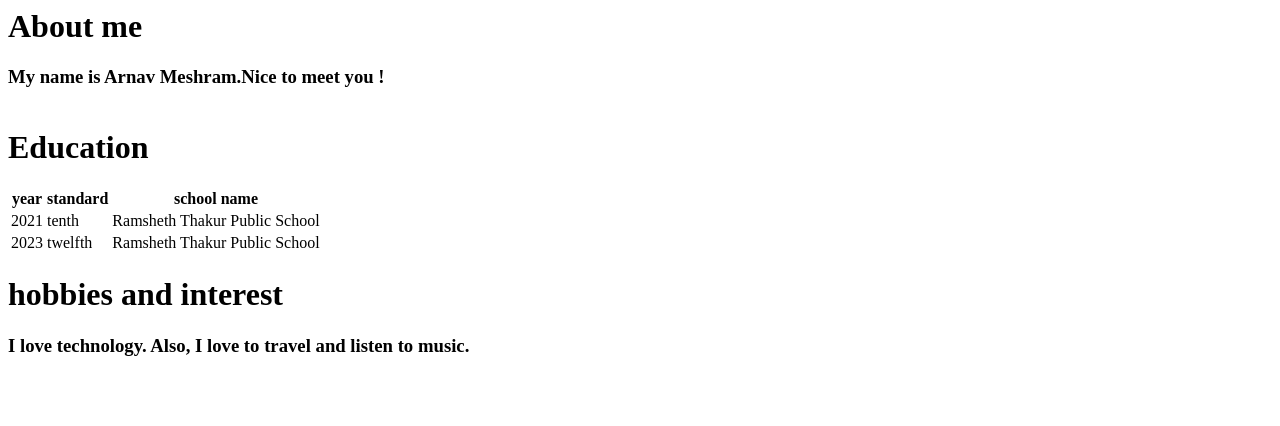
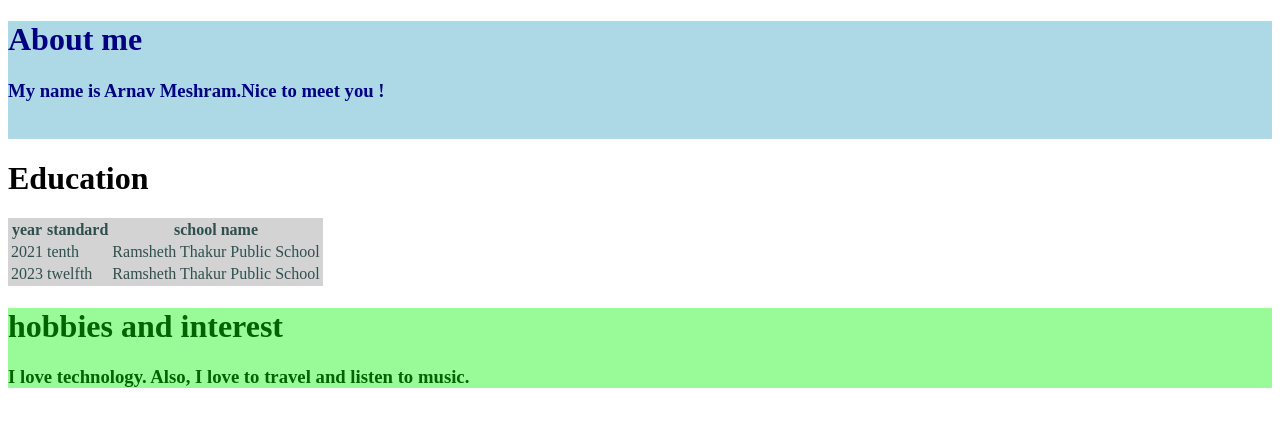
Before and after one commit to Arnav-Meshram/Arnav-Meshram.github.io, a plain HTML site: page index.html in a window 1280 px wide. Drawn offline with Linux system fonts and the light colour scheme.

Commit message:
Update index.html

```diff
--- a/index.html
+++ b/index.html
@@ -1,17 +1,17 @@
-<!doctype heml>
+<!doctype html>
 <html lang="en">
 <head>
  <title>MY profile page</title>
 </head>
 <body>
-<div background-color:#add8e6 color:#000080>
+<div style=" background-color:#add8e6 ;color:#000080">
 <h1>About me </h1>
 <h3 >My name is Arnav Meshram.Nice to meet you !</h3>
 <img href="https://img.freepik.com/free-photo/space-background-realistic-starry-night-cosmos-shining-stars-milky-way-stardust-color-galaxy_1258-154643.jpg">
 </div>
 <div>
 <h1>Education</h1>
- <table background-color:#d3d3d3 color:#2f4f4f>
+ <table style="background-color:#d3d3d3 ;color:#2f4f4f">
   <tr>
     <th>year</th>
     <th>standard</th>
@@ -28,7 +28,7 @@
     <td>Ramsheth Thakur Public School</td>
   </tr>
 </table>
-<div background-color:#98fb98 color:#006400>
+<div style="background-color:#98fb98 ;color:#006400">
 <h1>hobbies and interest</h1>
 <h3>I love technology. Also, I love to travel and listen to music.</h3>
 <div>
```
